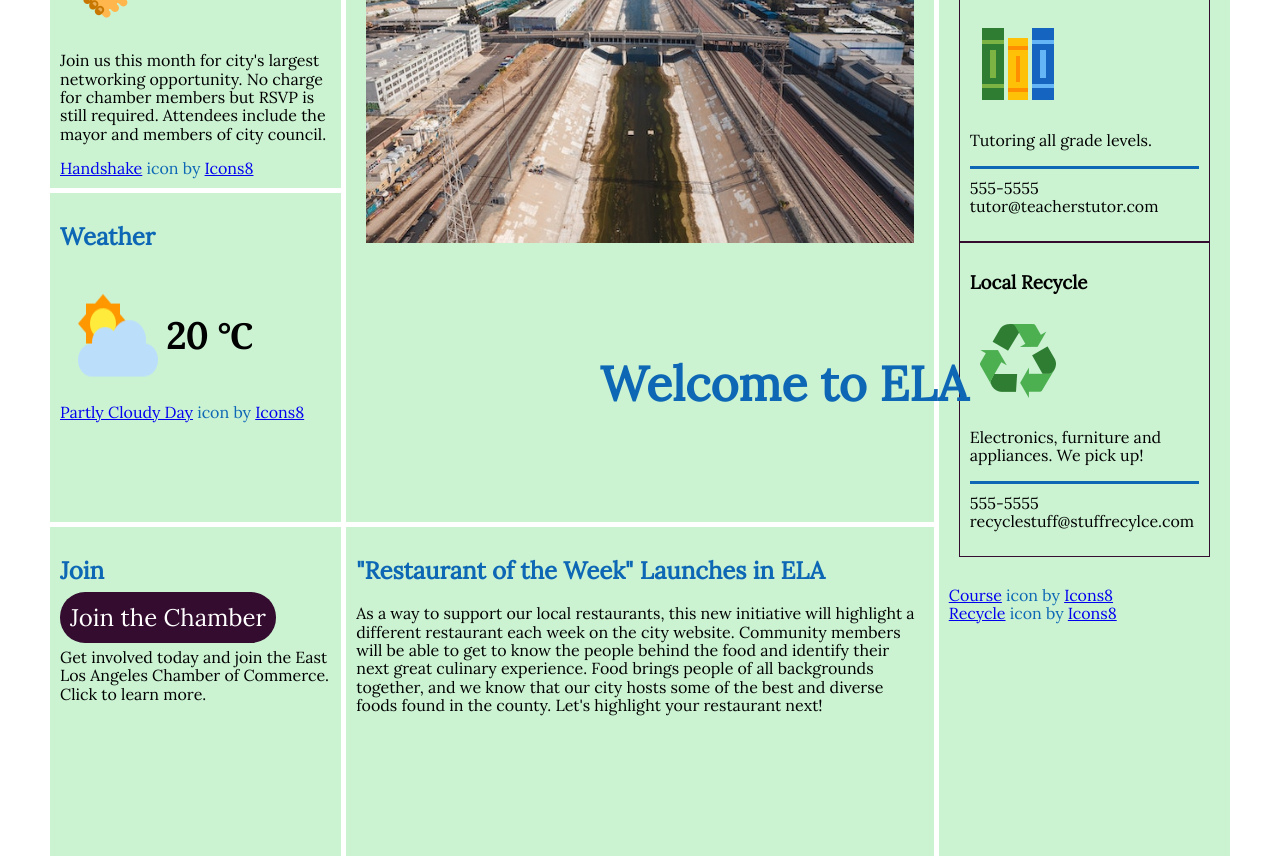
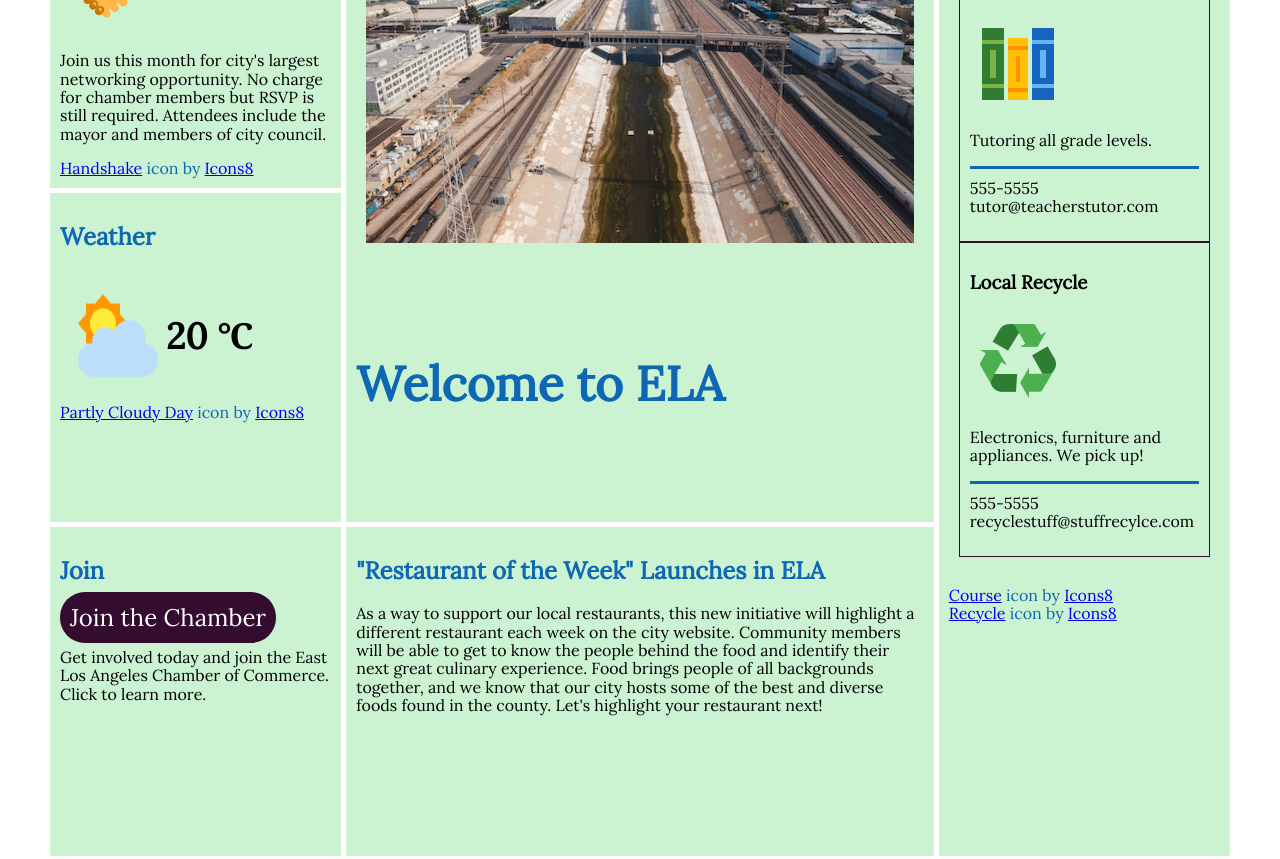
Before and after one commit to uriassm/wdd230, a plain HTML site: page chamber/index.html in a window 1280 px wide. Shown: the part 684-1543 px from the top of the page. Drawn offline with nearby package versions, Linux system fonts and the light colour scheme.

Commit message:
Fixed position "Welcome to ELA" for large screens

```diff
--- a/chamber/styles/large.css
+++ b/chamber/styles/large.css
@@ -94,7 +94,8 @@
     }
 
     .home-title {
-        left: 600px;
+        left: auto;
+        right: auto;
         top: 1000px;
         color: #0D67B5;
         font-size: 48px;
```
